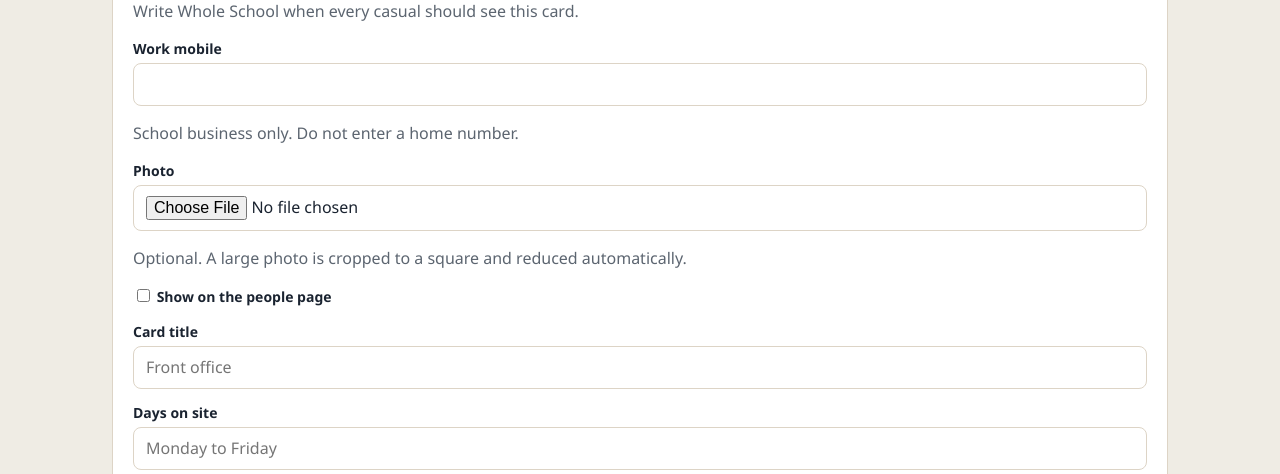
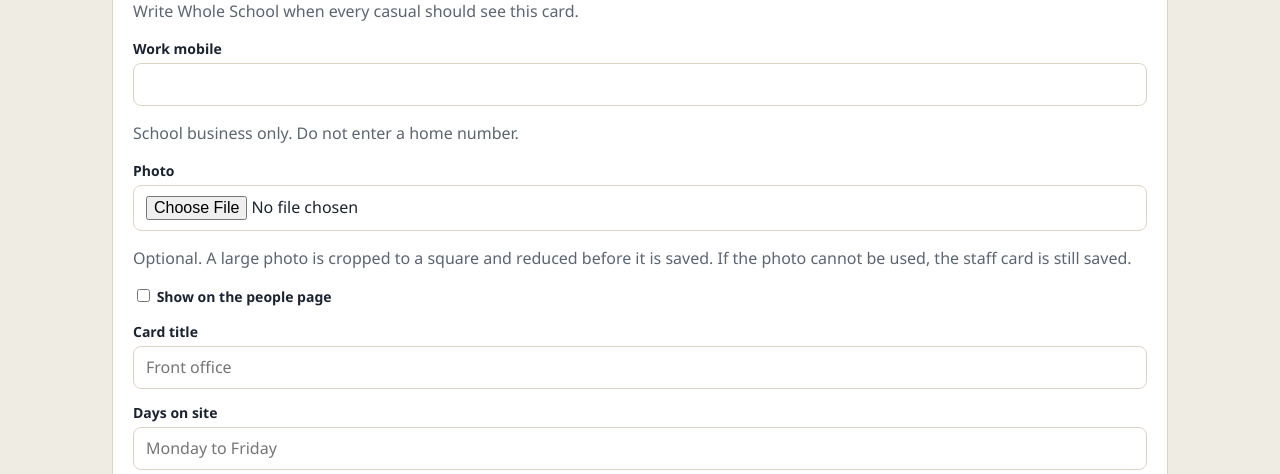
Before and after one commit to LSConductor/teacher-dashboard-ui, a Laravel app: page /setup/staff in a window 1280 px wide. Shown: the part 1765-2239 px from the top of the page. Run offline with Laravel 12, Linux system fonts and the light colour scheme; a user stored in the database is signed in; data comes from the database, SQL or seed files in the repository.

Commit message:
Keep a staff card when the photo is larger than 15MB.
Resize the upload to the 480px JPEG first. A photo that still cannot be used no longer drops the person.

Co-authored-by: hojs.stewart <hojs.stewart@gmail.com>

```diff
--- a/hr/app/Http/Controllers/SetupController.php
+++ b/hr/app/Http/Controllers/SetupController.php
@@ -45,7 +45,6 @@ class SetupController extends Controller
             'people_title' => ['nullable', 'string', 'max:80'],
             'days_on_site' => ['nullable', 'string', 'max:80'],
             'people_note' => ['nullable', 'string', 'max:280'],
-            'photo' => ['nullable', 'image', 'mimes:jpeg,jpg,png,webp', 'max:15360'],
             'password' => ['required', 'string', 'min:8', 'confirmed'],
         ]);
         $this->requireNeighbourhood((int) $request->user()->school_id, $data['role'], $data['neighbourhood'] ?? null);
@@ -62,7 +61,7 @@ class SetupController extends Controller
             'days_on_site' => $data['days_on_site'] ?? null,
             'people_note' => $data['people_note'] ?? null,
         ]);
-        $this->storePhoto($request, $member);
+        $photoNote = $this->storePhoto($request, $member);
         $max = (int) User::query()->where('school_id', $member->school_id)->max('people_sort');
         if ($max > 0) {
             $member->people_sort = $max + 1;
@@ -70,7 +69,7 @@ class SetupController extends Controller
         $member->save();
         Audit::record('staff.created', $member, ['role' => $member->role]);
 
-        return redirect()->route('setup.staff')->with('status', $member->name.' can sign in.');
+        return redirect()->route('setup.staff')->with('status', $this->staffStatus($member->name.' can sign in.', $photoNote));
     }
 
     public function editStaff(Request $request, User $member)
@@ -95,7 +94,6 @@ class SetupController extends Controller
             'people_title' => ['nullable', 'string', 'max:80'],
             'days_on_site' => ['nullable', 'string', 'max:80'],
             'people_note' => ['nullable', 'string', 'max:280'],
-            'photo' => ['nullable', 'image', 'mimes:jpeg,jpg,png,webp', 'max:15360'],
             'password' => ['nullable', 'string', 'min:8', 'confirmed'],
         ]);
         $this->requireNeighbourhood((int) $member->school_id, $data['role'], $data['neighbourhood'] ?? null);
@@ -131,7 +129,7 @@ class SetupController extends Controller
         if (! empty($data['password'])) {
             $member->password = $data['password'];
         }
-        $this->storePhoto($request, $member);
+        $photoNote = $this->storePhoto($request, $member);
         $member->save();
 
         if ($member->person_id) {
@@ -145,7 +143,16 @@ class SetupController extends Controller
         }
         Audit::record('staff.updated', $member, ['role' => $member->role]);
 
-        return redirect()->route('setup.staff')->with('status', $member->name.' is updated.');
+        return redirect()->route('setup.staff')->with('status', $this->staffStatus($member->name.' is updated.', $photoNote));
+    }
+
+    private function staffStatus(string $saved, ?string $photoNote): string
+    {
+        if (! $photoNote) {
+            return $saved;
+        }
+
+        return $saved.' '.$photoNote;
     }
 
     private function requireNeighbourhood(int $schoolId, string $role, ?string $neighbourhood): void
@@ -282,19 +289,32 @@ class SetupController extends Controller
         return back();
     }
 
-    private function storePhoto(Request $request, User $member): void
+    private function storePhoto(Request $request, User $member): ?string
     {
         if ($request->boolean('remove_photo') && filled($member->photo_path)) {
             Storage::disk('local')->delete($member->photo_path);
             $member->photo_path = null;
         }
         if (! $request->hasFile('photo')) {
-            return;
+            return null;
         }
-        if (filled($member->photo_path)) {
+        $file = $request->file('photo');
+        if (! $file->isValid()) {
+            return 'The photo was not added, and the card was saved.';
+        }
+        try {
+            $path = StaffPhoto::store($file);
+        } catch (ValidationException $exception) {
+            $reason = $exception->errors()['photo'][0] ?? 'Choose a JPEG or PNG photo.';
+
+            return 'The photo was not added, and the card was saved. '.$reason;
+        }
+        if (filled($member->photo_path) && $member->photo_path !== $path) {
             Storage::disk('local')->delete($member->photo_path);
         }
-        $member->photo_path = StaffPhoto::store($request->file('photo'));
+        $member->photo_path = $path;
+
+        return null;
     }
 
     private function videoLink(?string $value): ?string
--- a/hr/resources/views/setup/staff-edit.blade.php
+++ b/hr/resources/views/setup/staff-edit.blade.php
@@ -32,7 +32,7 @@
         </label>
     @endif
     <input id="photo" name="photo" type="file" accept="image/jpeg,image/png,image/webp">
-    <p class="muted">Optional head and shoulders photo from your computer. A large photo is cropped to a square and reduced automatically. It does not need to be a web address.</p>
+    <p class="muted">Optional head and shoulders photo from your computer. A large photo is cropped to a square and reduced before it is saved. If the photo cannot be used, the staff card is still saved. It does not need to be a web address.</p>
     <label for="on_people_page">
         <input id="on_people_page" name="on_people_page" type="checkbox" value="1" @checked(session()->hasOldInput() ? old('on_people_page') : $member->on_people_page) style="width:auto;">
         Show on the people page
--- a/hr/resources/views/setup/staff.blade.php
+++ b/hr/resources/views/setup/staff.blade.php
@@ -37,7 +37,7 @@
         <p class="muted">School business only. Do not enter a home number.</p>
         <label for="photo">Photo</label>
         <input id="photo" name="photo" type="file" accept="image/jpeg,image/png,image/webp">
-        <p class="muted">Optional. A large photo is cropped to a square and reduced automatically.</p>
+        <p class="muted">Optional. A large photo is cropped to a square and reduced before it is saved. If the photo cannot be used, the staff card is still saved.</p>
         <label for="on_people_page">
             <input id="on_people_page" name="on_people_page" type="checkbox" value="1" @checked(old('on_people_page')) style="width:auto;">
             Show on the people page
```
Also changed, not shown: hr/tests/Feature/CasualHrTest.php (+61 -0 lines).
